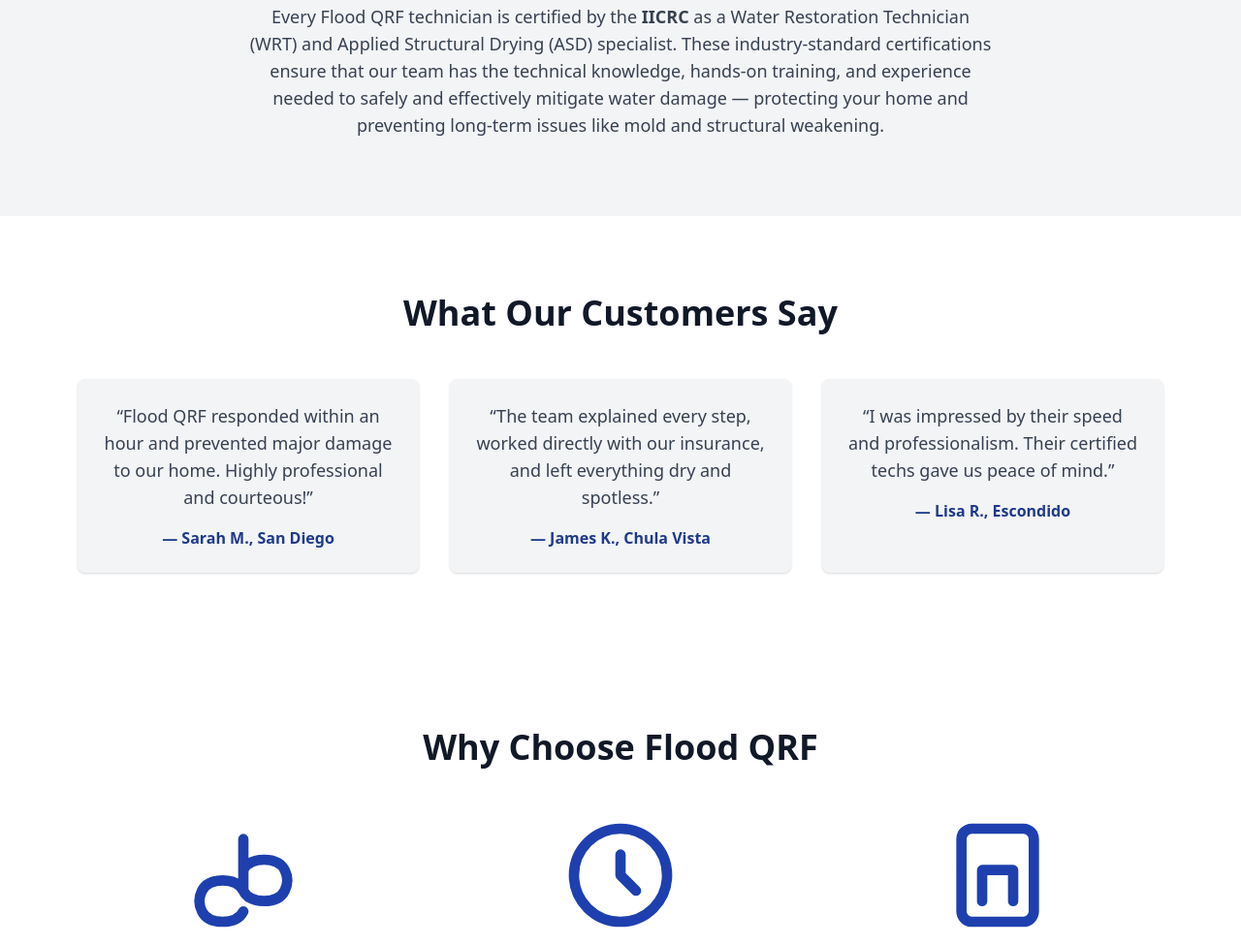
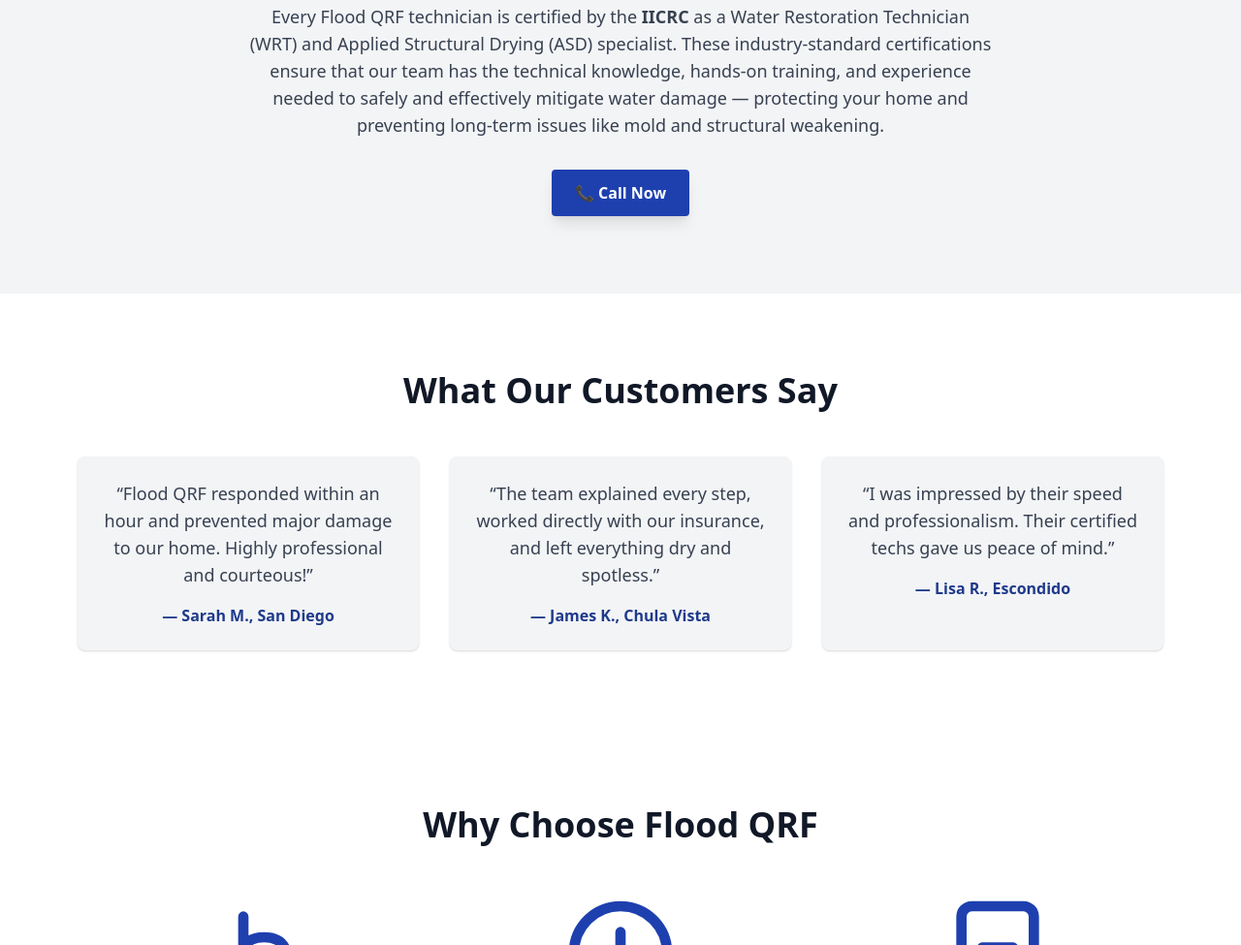
Before and after one commit to madecastro/floodqrfnew, an Eleventy site: page src/homepage.njk in a window 1280 px wide. Shown: the part 2141-3116 px from the top of the page at 97% size. Built offline with nearby package versions, Linux system fonts and the light colour scheme; Eleventy itself is replaced by a stand-in of ours; files that its build step writes are made by us from their sources.

Commit message:
adding cta buttons

```diff
--- a/src/homepage.njk
+++ b/src/homepage.njk
@@ -74,6 +74,9 @@
     <p class="text-lg text-gray-700 max-w-3xl mx-auto">
       Every Flood QRF technician is certified by the <strong>IICRC</strong> as a Water Restoration Technician (WRT) and Applied Structural Drying (ASD) specialist. These industry-standard certifications ensure that our team has the technical knowledge, hands-on training, and experience needed to safely and effectively mitigate water damage — protecting your home and preventing long-term issues like mold and structural weakening.
     </p>
+    <div class="mt-8">
+      <a href="tel:9493243565" class="inline-block bg-blue-800 text-white font-bold px-6 py-3 rounded shadow-lg hover:bg-blue-700 transition">📞 Call Now</a>
+    </div>
   </div>
 </section>
 
```
